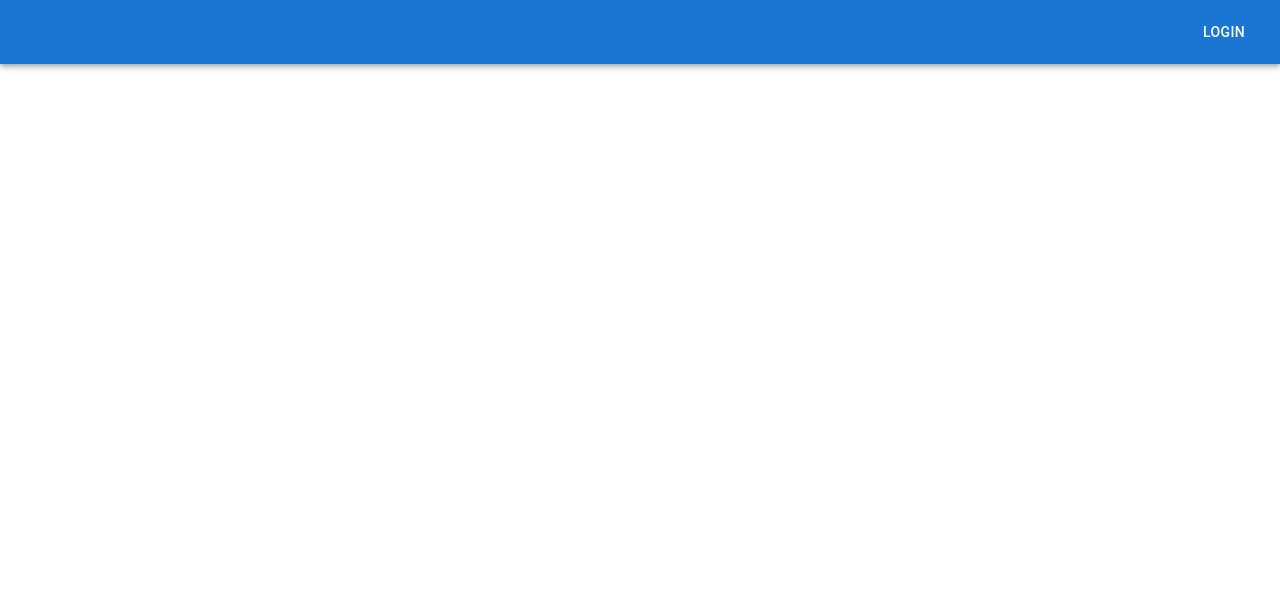
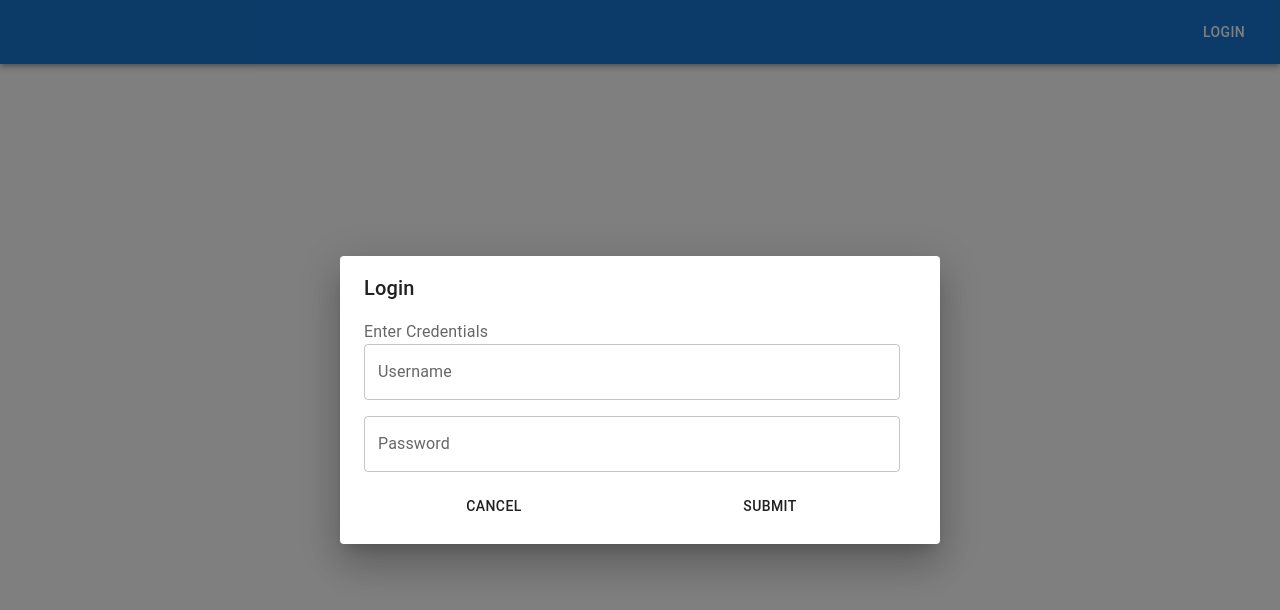
Before and after one commit to cs411-alawini/fa23-cs411-team110-dbms, a React (Create React App) app in the folder app/: page / in a window 1280 px wide. Shown: the top 610 px of the page. Built offline with nearby package versions, Linux system fonts and the light colour scheme.

Commit message:
Login navigates to app successfully

```diff
--- a/app/package.json
+++ b/app/package.json
@@ -18,6 +18,7 @@
     "react": "^18.2.0",
     "react-dom": "^18.2.0",
     "react-leaflet": "^4.2.1",
+    "react-router-dom": "^6.20.1",
     "react-scripts": "^5.0.1"
   },
   "scripts": {
--- a/app/src/index.js
+++ b/app/src/index.js
@@ -1,31 +1,45 @@
-import {React, useState} from 'react';
+import { React, useState } from 'react';
 import ReactDOM from 'react-dom/client';
 import './index.css';
 import App from './App';
 import MenuIcon from '@mui/icons-material/Menu';
-import {Dialog, Grid, Button, Toolbar, Box, AppBar, IconButton, Typography, TextField, DialogContent, DialogContentText, DialogTitle, Snackbar, Alert} from '@mui/material';
+import { BrowserRouter as Router, Route, Routes, Link, useNavigate } from 'react-router-dom'; // Import useNavigate
+import { Dialog, Grid, Button, Toolbar, Box, AppBar, IconButton, Typography, TextField, DialogContent, DialogContentText, DialogTitle, Snackbar, Alert } from '@mui/material';
 
 const root = ReactDOM.createRoot(document.getElementById('root'));
 root.render(
-  <Page />
+  <Router>
+    <Routes>
+      <Route path="/" element={<Page />} />
+      <Route path="/app" element={<App />} />
+    </Routes>
+  </Router>
 );
 
 function Page() {
-  const [loginBox, loginOpen] = useState(false)
+  const [loginBox, loginOpen] = useState(true); // Set loginOpen to true to open the login box by default
   const [loginErrState, setLoginErr] = useState(0);
+  const navigate = useNavigate(); // Use useNavigate
 
   function handleClose(event, reason) {
     if (reason === "clickaway") {
-      return
+      return;
     }
 
     setLoginErr(0);
   }
 
+  // Handle successful login
+  const handleLoginSuccess = () => {
+    loginOpen(false);
+    setLoginErr(2);
+    navigate('/app'); // Navigate to '/app' after successful login using useNavigate
+  };
+
   return (
     <>
       <HeaderBlock loginOpen={loginOpen} />
-      <LoginBox loginOpen={loginOpen} loginBox={loginBox} setErr={setLoginErr}/>
+      <LoginBox loginOpen={loginOpen} onLoginSuccess={handleLoginSuccess} setLoginErr={setLoginErr} />
       <Snackbar open={loginErrState === 1} autoHideDuration={6000} onClose={handleClose}>
         <Alert severity="error">Login Attempt Failed</Alert>
       </Snackbar>
@@ -33,47 +47,47 @@ function Page() {
         <Alert severity="success">Logged In Successfully</Alert>
       </Snackbar>
     </>
-  )
+  );
 }
 
-function LoginBox({loginOpen, loginBox, setErr}) {
-  const [loginInfo, infoChange] = useState({username: "", password: ""})
+function LoginBox({ loginOpen, onLoginSuccess, setLoginErr }) {
+  const [loginInfo, infoChange] = useState({ username: "", password: "" });
 
   return (
-    <Dialog open={loginBox}>
+    <Dialog open={loginOpen}>
       <DialogTitle> Login </DialogTitle>
       <DialogContent>
         <DialogContentText>Enter Credentials</DialogContentText>
-          <Grid container sx={{width: 1}} spacing={2}>
+        <Grid container sx={{ width: 1 }} spacing={2}>
           <Grid item xs={13}>
-              <TextField label="Username" id="username" type="text" sx={{width: 1}} onChange={(event) => {
+            <TextField label="Username" id="username" type="text" sx={{ width: 1 }} onChange={(event) => {
               let up = loginInfo
               loginInfo.username = event.target.value
               infoChange(loginInfo)
             }} />
           </Grid>
           <Grid item xs={12}>
-              <TextField label="Password" id="password" type="password" sx={{width: 1}} onChange={(event) => {
+            <TextField label="Password" id="password" type="password" sx={{ width: 1 }} onChange={(event) => {
               let up = loginInfo
               loginInfo.password = event.target.value
               infoChange(loginInfo)
-              }}/>
+            }} />
           </Grid>
           <Grid item xs={6}>
-              <Button color="inherit" onClick={() => loginOpen(false)} sx={{width: 1}}>
+            <Button color="inherit" onClick={() => loginOpen(false)} sx={{ width: 1 }}>
               Cancel
             </Button>
           </Grid>
           <Grid item xs={6}>
-              <Button color="inherit" sx={{width: 1}} onClick={() => {
+            <Button color="inherit" sx={{ width: 1 }} onClick={() => {
               loginOpen(false);
               (async () => {
-                  let header = new Headers({"Content-Type": "application/json"})
-                  const response = await fetch("http://localhost:5000/api/login", {method: "POST", body: JSON.stringify(loginInfo), headers: header})
+                let header = new Headers({ "Content-Type": "application/json" })
+                const response = await fetch("http://localhost:5000/api/login", { method: "POST", body: JSON.stringify(loginInfo), headers: header })
                 if (response.ok) {
-                    setErr(2)
+                  onLoginSuccess(); // Call the onLoginSuccess callback on successful login
                 } else {
-                    setErr(1)
+                  setLoginErr(1)
                 }
               })();
             }}>
@@ -83,18 +97,18 @@ function LoginBox({loginOpen, loginBox, setErr}) {
         </Grid>
       </DialogContent>
     </Dialog>
-  )
+  );
 }
 
-function HeaderBlock({loginOpen}) {
+function HeaderBlock({ loginOpen }) {
   return (
-    <Box sx={{flexGrow: 1}}>
+    <Box sx={{ flexGrow: 1 }}>
       <AppBar position="static">
         <Toolbar>
-          <Box sx={{flexGrow: 1}} />
+          <Box sx={{ flexGrow: 1 }} />
           <Button color="inherit" onClick={() => loginOpen(true)}>Login</Button>
         </Toolbar>
       </AppBar>
     </Box>
-  )
+  );
 }
```
Also changed, not shown: 1 other file (tests, documents, lock files or other folders). Lines whose indentation alone changed are shown as unchanged.
